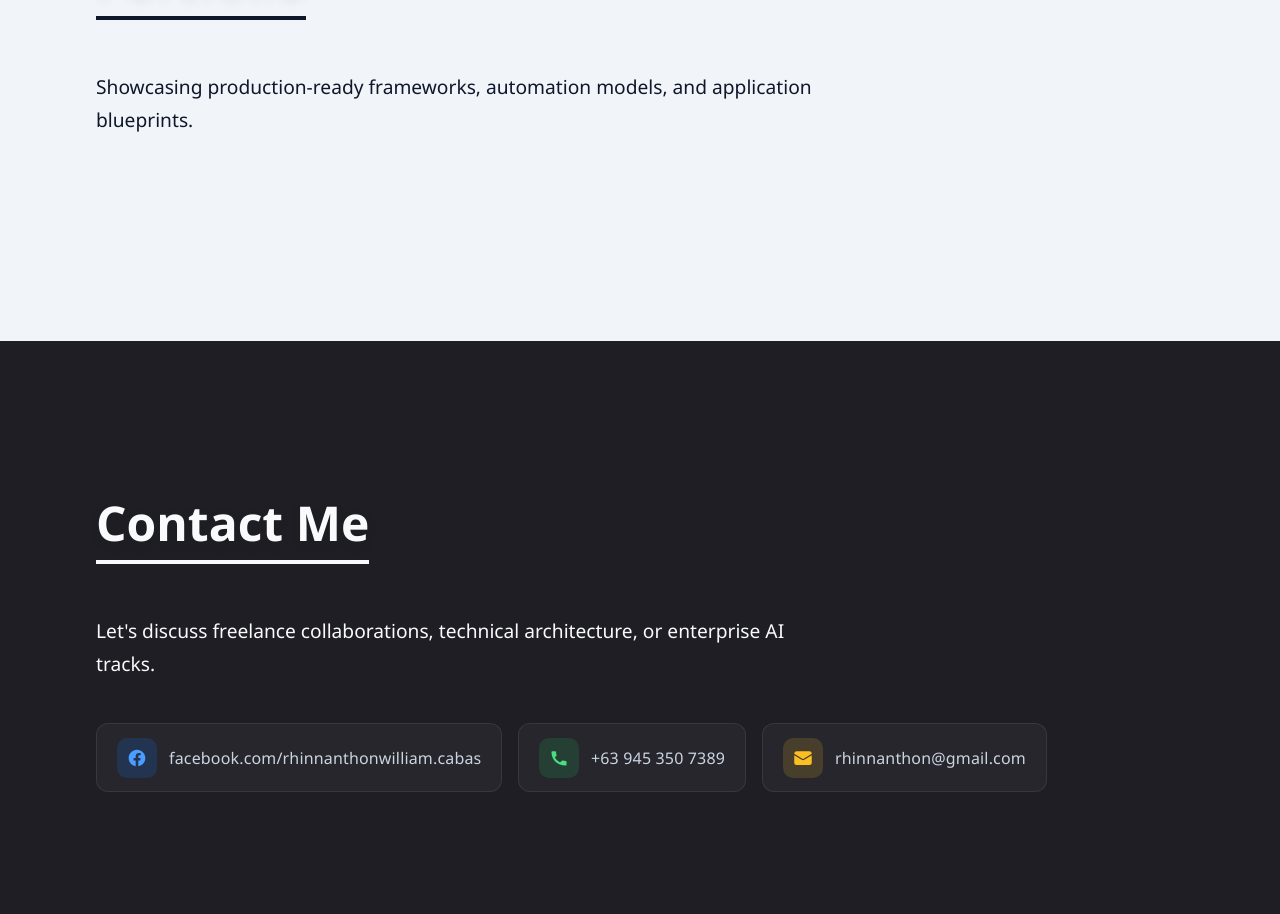
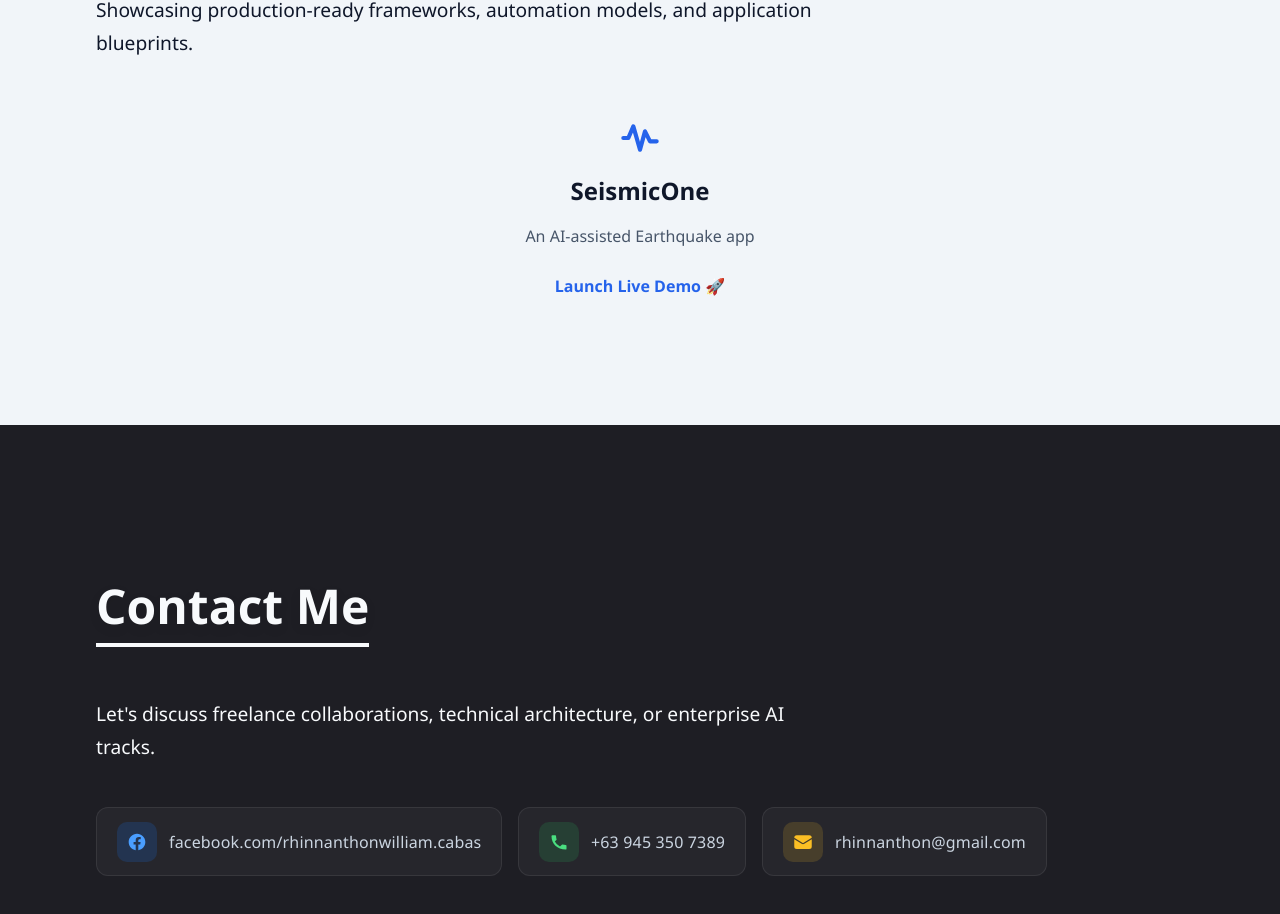
Before and after one commit to RAWCabas/ai_portfolio, a React (Vite) app: page / in a window 1280 px wide. Shown: the part 2259-3173 px from the top of the page. Built offline with nearby package versions, Linux system fonts and the light colour scheme.

Commit message:
Added SeismicOne in Portfolios tab

```diff
--- a/src/App.jsx
+++ b/src/App.jsx
@@ -123,6 +123,21 @@ function App() {
           <p className="slide-from-bottom" ref={portfolioBodyRef}>
             Showcasing production-ready frameworks, automation models, and application blueprints.
           </p>
+
+          {/* SeismicOne Project Card */}
+          <div style={{ marginTop: '2.5rem', display: 'flex', flexDirection: 'column', alignItems: 'center', textAlign: 'center', gap: '1rem', maxWidth: '350px', margin: '2.5rem auto 0 auto' }}>
+            {/* Sleek inline-styled earthquake SVG vector line icon */}
+            <svg width="40" height="40" viewBox="0 0 24 24" fill="none" stroke="#2563eb" strokeWidth="2.5" strokeLinecap="round" strokeLinejoin="round">
+              <path d="M2 12h3l3-7 4 14 3-11 3 6h4" />
+            </svg>
+
+            <h3 style={{ fontSize: '1.5rem', fontWeight: '700', color: '#0f172a', margin: 0 }}>SeismicOne</h3>
+            <p style={{ fontSize: '1rem', color: '#475569', margin: 0 }}>An AI-assisted Earthquake app</p>
+
+            <a href="https://rawcabas.github.io/seismic_one/" target="_blank" rel="noreferrer" style={{ marginTop: '0.5rem', display: 'inline-block', color: '#2563eb', fontWeight: '600', textDecoration: 'none' }}>
+              Launch Live Demo 🚀
+            </a>
+          </div>
         </div>
       </section>
 
```
Also changed, not shown: src/App.css (line endings or trailing spaces), 2 other files (tests, documents, lock files or other folders).
